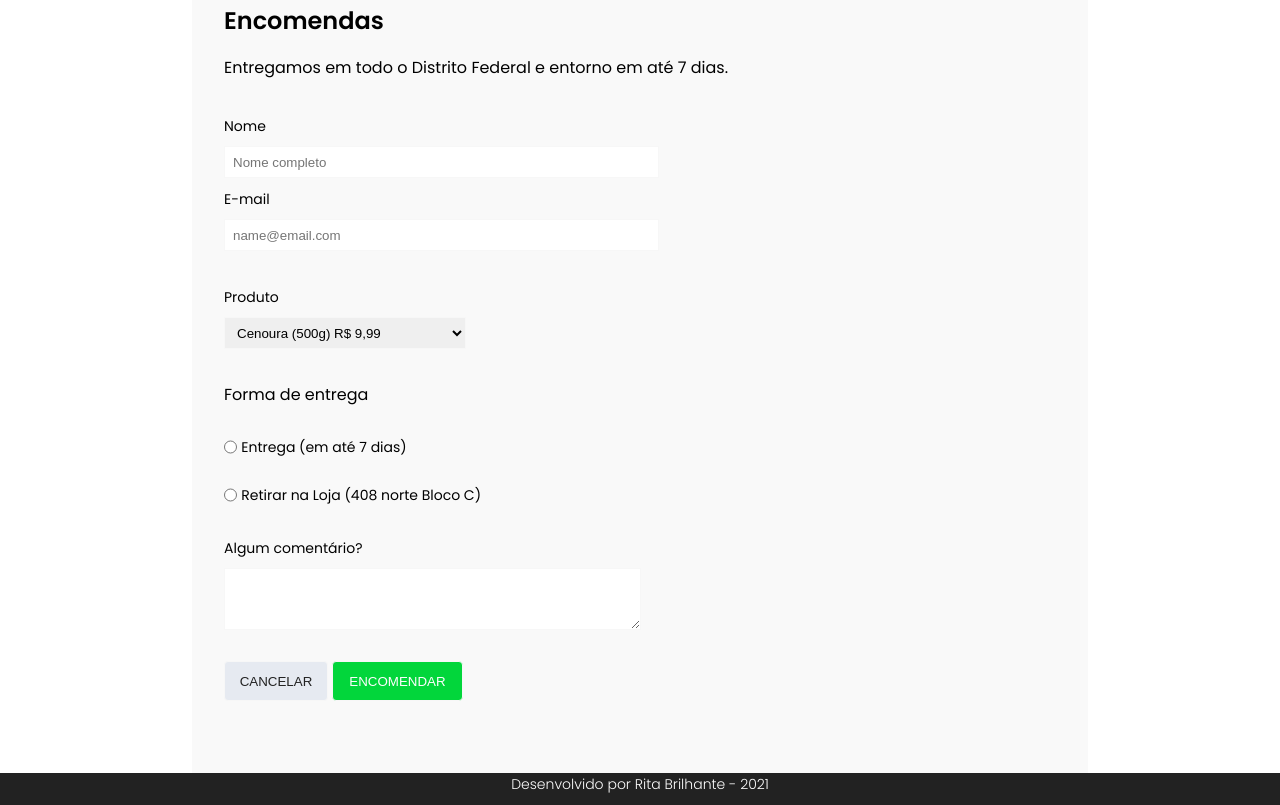
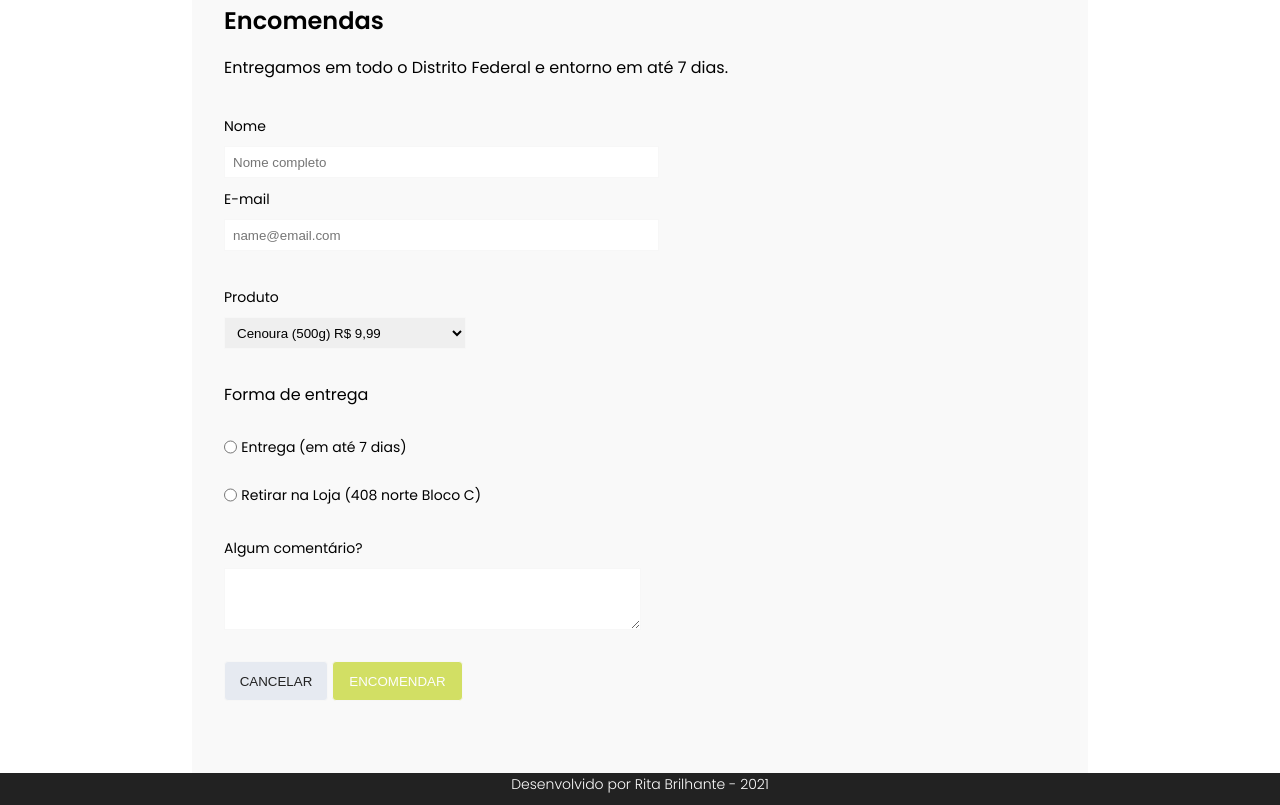
Before and after one commit to rtcstr/Toca-da-Terra-CPI-I, a plain HTML site: page index.html in a window 1280 px wide. Shown: the part 1030-1835 px from the top of the page. Drawn offline with Linux system fonts and the light colour scheme.

Commit message:
update color var

```diff
--- a/style.css
+++ b/style.css
@@ -13,7 +13,7 @@
 html {
     --white: #fdfdfd;
     --black: #222222;
-    --green: #02D63B;
+    --green: #d2df64;
     --light-gray: #f9f9f9;
 
 
```
